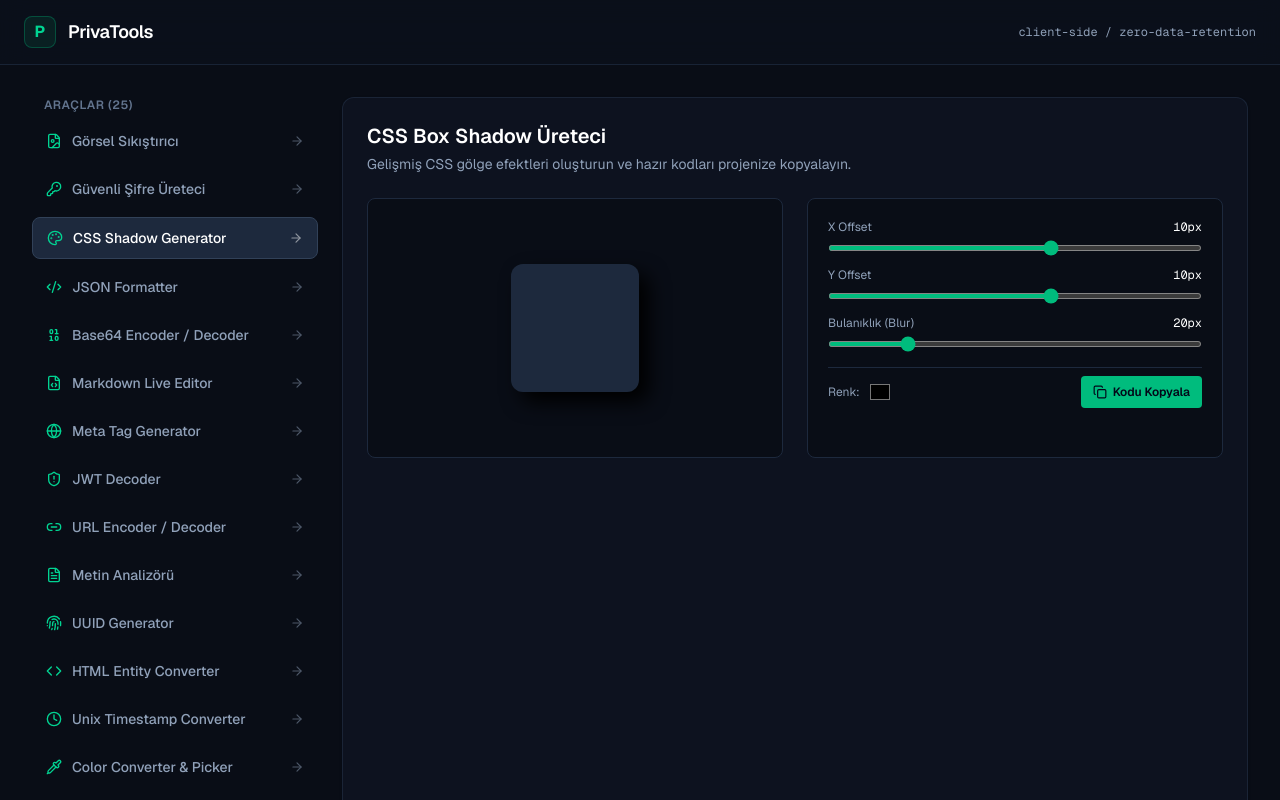
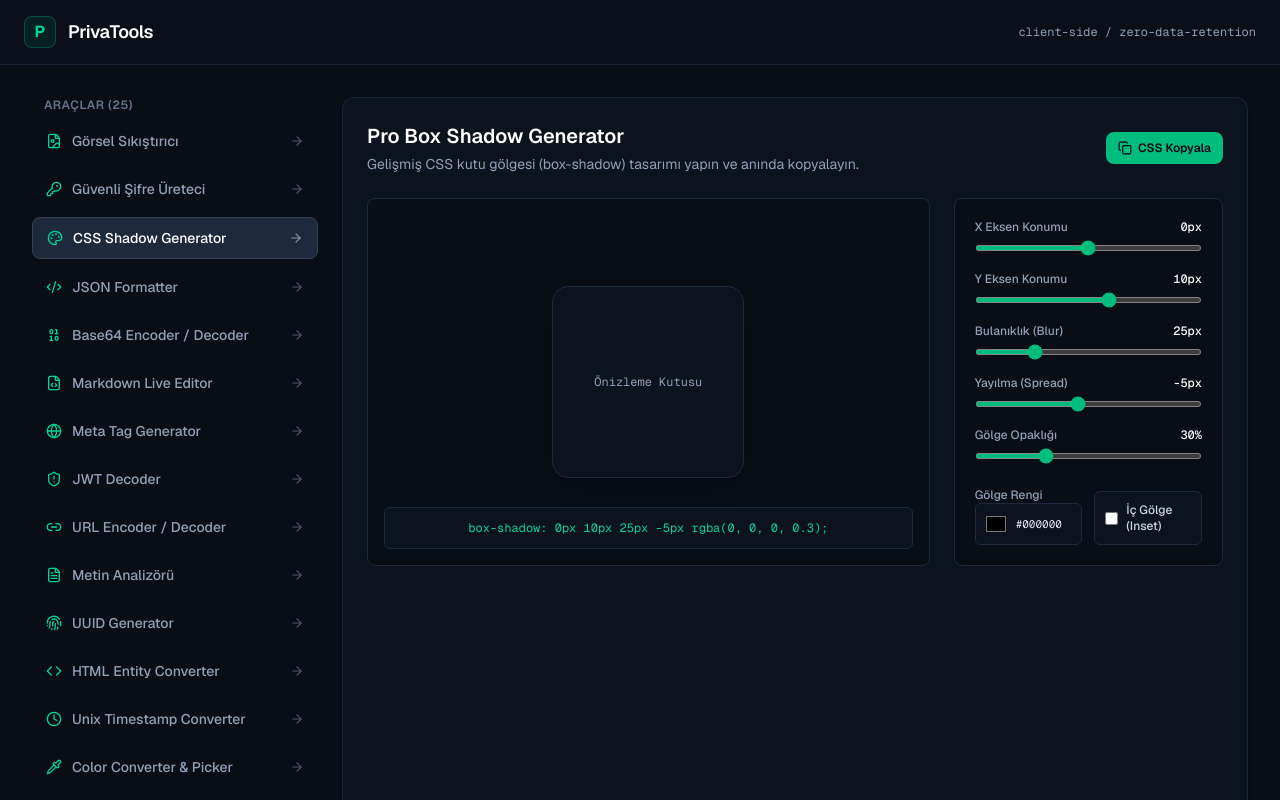
Before and after one commit to MuhammedEdev/privatools, a Next.js app: page / in a window 1280 px wide. Both pictures are taken after a click on the button "CSS Shadow Generator". Shown: the top 800 px of the page. Built offline with nearby package versions, Linux system fonts and the light colour scheme.

Commit message:
feat: upgrade BoxShadowGenerator component with multi-axis controls and live preview

```diff
--- a/src/components/tools/BoxShadowGenerator.tsx
+++ b/src/components/tools/BoxShadowGenerator.tsx
@@ -1,79 +1,107 @@
 "use client";
 
 import { useState } from "react";
-import { Copy, Check } from "lucide-react";
+import { Copy, Check, Sliders, Layers } from "lucide-react";
 
 export default function BoxShadowGenerator() {
-  const [shadowX, setShadowX] = useState<number>(10);
-  const [shadowY, setShadowY] = useState<number>(10);
-  const [blur, setBlur] = useState<number>(20);
-  const [spread, setSpread] = useState<number>(0);
-  const [shadowColor, setShadowColor] = useState<string>("#000000");
+  const [xOffset, setXOffset] = useState<number>(0);
+  const [yOffset, setYOffset] = useState<number>(10);
+  const [blur, setBlur] = useState<number>(25);
+  const [spread, setSpread] = useState<number>(-5);
+  const [color, setColor] = useState<string>("#000000");
+  const [opacity, setOpacity] = useState<number>(30);
+  const [inset, setInset] = useState<boolean>(false);
   const [copied, setCopied] = useState<boolean>(false);
 
-  const cssShadowCode = `box-shadow: ${shadowX}px ${shadowY}px ${blur}px ${spread}px ${shadowColor};`;
+  // Hex to RGBA conversion for shadow color
+  const hexToRgba = (hex: string, alpha: number) => {
+    let c = hex.replace("#", "");
+    if (c.length === 3) {
+      c = c.split("").map((x) => x + x).join("");
+    }
+    const num = parseInt(c, 16);
+    const r = (num >> 16) & 255;
+    const g = (num >> 8) & 255;
+    const b = num & 255;
+    return `rgba(${r}, ${g}, ${b}, ${alpha / 100})`;
+  };
+
+  const shadowValue = `${inset ? "inset " : ""}${xOffset}px ${yOffset}px ${blur}px ${spread}px ${hexToRgba(color, opacity)}`;
+  const cssCode = `box-shadow: ${shadowValue};`;
 
   const copyToClipboard = () => {
-    navigator.clipboard.writeText(cssShadowCode);
+    navigator.clipboard.writeText(cssCode);
     setCopied(true);
     setTimeout(() => setCopied(false), 2000);
   };
 
   return (
     <div className="space-y-6">
+      <div className="flex flex-col sm:flex-row sm:items-center justify-between gap-4">
         <div>
-        <h1 className="text-xl font-semibold text-white">CSS Box Shadow Üreteci</h1>
+          <h1 className="text-xl font-semibold text-white">Pro Box Shadow Generator</h1>
           <p className="text-sm text-slate-400 mt-1">
-          Gelişmiş CSS gölge efektleri oluşturun ve hazır kodları projenize kopyalayın.
+            Gelişmiş CSS kutu gölgesi (box-shadow) tasarımı yapın ve anında kopyalayın.
           </p>
         </div>
-
-      <div className="grid grid-cols-1 md:grid-cols-2 gap-6">
-        <div className="bg-[#090D16] border border-slate-800 rounded-lg p-8 flex items-center justify-center min-h-[260px]">
-          <div
-            className="w-32 h-32 bg-slate-800 rounded-xl transition-all duration-150"
-            style={{
-              boxShadow: `${shadowX}px ${shadowY}px ${blur}px ${spread}px ${shadowColor}`,
-            }}
-          />
+        <button
+          onClick={copyToClipboard}
+          className="bg-emerald-500 hover:bg-emerald-400 text-slate-950 font-semibold text-xs py-2 px-3 rounded-lg transition flex items-center gap-1.5"
+        >
+          {copied ? <Check className="w-3.5 h-3.5" /> : <Copy className="w-3.5 h-3.5" />}
+          {copied ? "Kopyalandı" : "CSS Kopyala"}
+        </button>
       </div>
 
-        <div className="bg-[#090D16] border border-slate-800 rounded-lg p-5 space-y-4">
-          <div className="space-y-3 text-xs">
-            <div>
-              <div className="flex justify-between text-slate-400 mb-1">
-                <span>X Offset</span>
-                <span className="text-white font-mono">{shadowX}px</span>
+      <div className="grid grid-cols-1 lg:grid-cols-3 gap-6">
+        <div className="lg:col-span-2 bg-[#090D16] border border-slate-800 rounded-lg p-8 flex flex-col items-center justify-center min-h-[320px] relative">
+          <div
+            className="w-48 h-48 bg-[#0D121F] border border-slate-800 rounded-2xl transition-all duration-150 flex items-center justify-center"
+            style={{ boxShadow: shadowValue }}
+          >
+            <span className="text-xs font-mono text-slate-400">Önizleme Kutusu</span>
+          </div>
+
+          <div className="absolute bottom-4 left-4 right-4 bg-[#0D121F] border border-slate-800 rounded-md p-3 font-mono text-xs text-emerald-400 text-center">
+            {cssCode}
+          </div>
+        </div>
+
+        <div className="bg-[#090D16] border border-slate-800 rounded-lg p-5 space-y-4 text-xs">
+          <div className="space-y-1">
+            <div className="flex justify-between text-slate-400 font-medium">
+              <span>X Eksen Konumu</span>
+              <span className="font-mono text-white">{xOffset}px</span>
             </div>
             <input
               type="range"
               min="-50"
               max="50"
-                value={shadowX}
-                onChange={(e) => setShadowX(parseInt(e.target.value))}
+              value={xOffset}
+              onChange={(e) => setXOffset(parseInt(e.target.value))}
               className="w-full accent-emerald-500 bg-slate-800 h-1.5 rounded-lg cursor-pointer"
             />
           </div>
 
-            <div>
-              <div className="flex justify-between text-slate-400 mb-1">
-                <span>Y Offset</span>
-                <span className="text-white font-mono">{shadowY}px</span>
+          <div className="space-y-1">
+            <div className="flex justify-between text-slate-400 font-medium">
+              <span>Y Eksen Konumu</span>
+              <span className="font-mono text-white">{yOffset}px</span>
             </div>
             <input
               type="range"
               min="-50"
               max="50"
-                value={shadowY}
-                onChange={(e) => setShadowY(parseInt(e.target.value))}
+              value={yOffset}
+              onChange={(e) => setYOffset(parseInt(e.target.value))}
               className="w-full accent-emerald-500 bg-slate-800 h-1.5 rounded-lg cursor-pointer"
             />
           </div>
 
-            <div>
-              <div className="flex justify-between text-slate-400 mb-1">
+          <div className="space-y-1">
+            <div className="flex justify-between text-slate-400 font-medium">
               <span>Bulanıklık (Blur)</span>
-                <span className="text-white font-mono">{blur}px</span>
+              <span className="font-mono text-white">{blur}px</span>
             </div>
             <input
               type="range"
@@ -84,25 +112,62 @@ export default function BoxShadowGenerator() {
               className="w-full accent-emerald-500 bg-slate-800 h-1.5 rounded-lg cursor-pointer"
             />
           </div>
+
+          <div className="space-y-1">
+            <div className="flex justify-between text-slate-400 font-medium">
+              <span>Yayılma (Spread)</span>
+              <span className="font-mono text-white">{spread}px</span>
+            </div>
+            <input
+              type="range"
+              min="-50"
+              max="50"
+              value={spread}
+              onChange={(e) => setSpread(parseInt(e.target.value))}
+              className="w-full accent-emerald-500 bg-slate-800 h-1.5 rounded-lg cursor-pointer"
+            />
           </div>
 
-          <div className="pt-2 border-t border-slate-800 flex items-center justify-between">
-            <div className="flex items-center gap-2">
-              <span className="text-xs text-slate-400">Renk:</span>
+          <div className="space-y-1">
+            <div className="flex justify-between text-slate-400 font-medium">
+              <span>Gölge Opaklığı</span>
+              <span className="font-mono text-white">{opacity}%</span>
+            </div>
+            <input
+              type="range"
+              min="0"
+              max="100"
+              value={opacity}
+              onChange={(e) => setOpacity(parseInt(e.target.value))}
+              className="w-full accent-emerald-500 bg-slate-800 h-1.5 rounded-lg cursor-pointer"
+            />
+          </div>
+
+          <div className="grid grid-cols-2 gap-3 pt-2">
+            <div className="space-y-1">
+              <label className="text-slate-400 font-medium">Gölge Rengi</label>
+              <div className="flex items-center gap-2 bg-[#0D121F] border border-slate-800 rounded-md p-2">
                 <input
                   type="color"
-                value={shadowColor}
-                onChange={(e) => setShadowColor(e.target.value)}
-                className="w-6 h-6 rounded bg-transparent cursor-pointer border-0"
+                  value={color}
+                  onChange={(e) => setColor(e.target.value)}
+                  className="w-6 h-6 rounded border-0 cursor-pointer bg-transparent"
                 />
+                <span className="font-mono text-slate-200 uppercase text-[11px]">{color}</span>
               </div>
-            <button
-              onClick={copyToClipboard}
-              className="bg-emerald-500 hover:bg-emerald-400 text-slate-950 font-semibold text-xs py-2 px-3 rounded transition flex items-center gap-1.5"
-            >
-              {copied ? <Check className="w-3.5 h-3.5" /> : <Copy className="w-3.5 h-3.5" />}
-              {copied ? "Kopyalandı" : "Kodu Kopyala"}
-            </button>
+            </div>
+
+            <div className="space-y-1 flex flex-col justify-end">
+              <label className="flex items-center gap-2 bg-[#0D121F] border border-slate-800 rounded-md p-2.5 cursor-pointer hover:border-slate-700 transition">
+                <input
+                  type="checkbox"
+                  checked={inset}
+                  onChange={(e) => setInset(e.target.checked)}
+                  className="accent-emerald-500 rounded"
+                />
+                <span className="text-slate-300 font-medium">İç Gölge (Inset)</span>
+              </label>
+            </div>
           </div>
         </div>
       </div>
```
Lines whose indentation alone changed are shown as unchanged.
